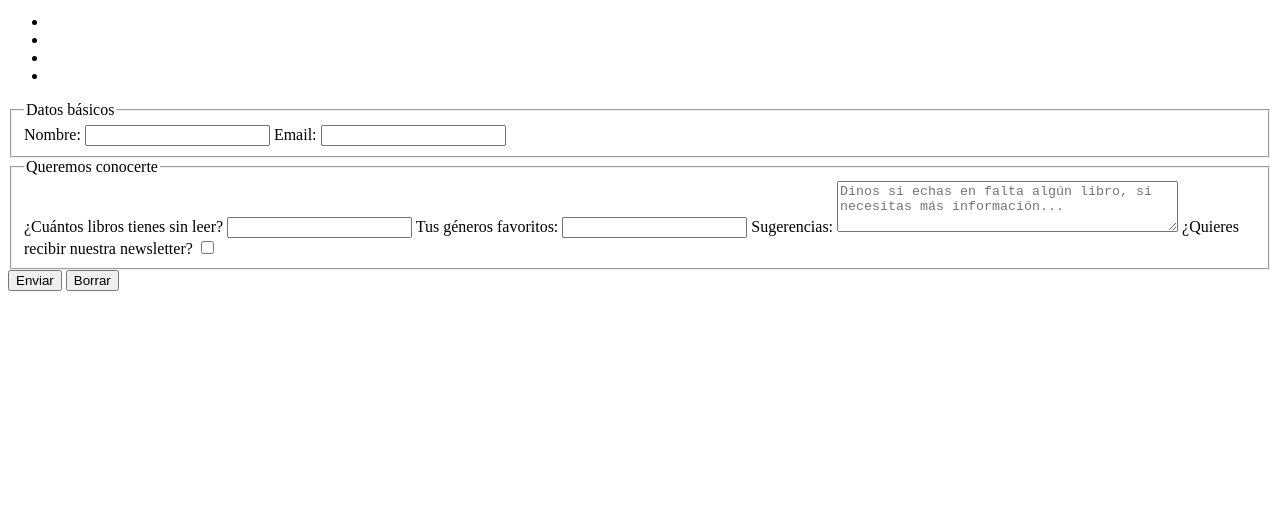
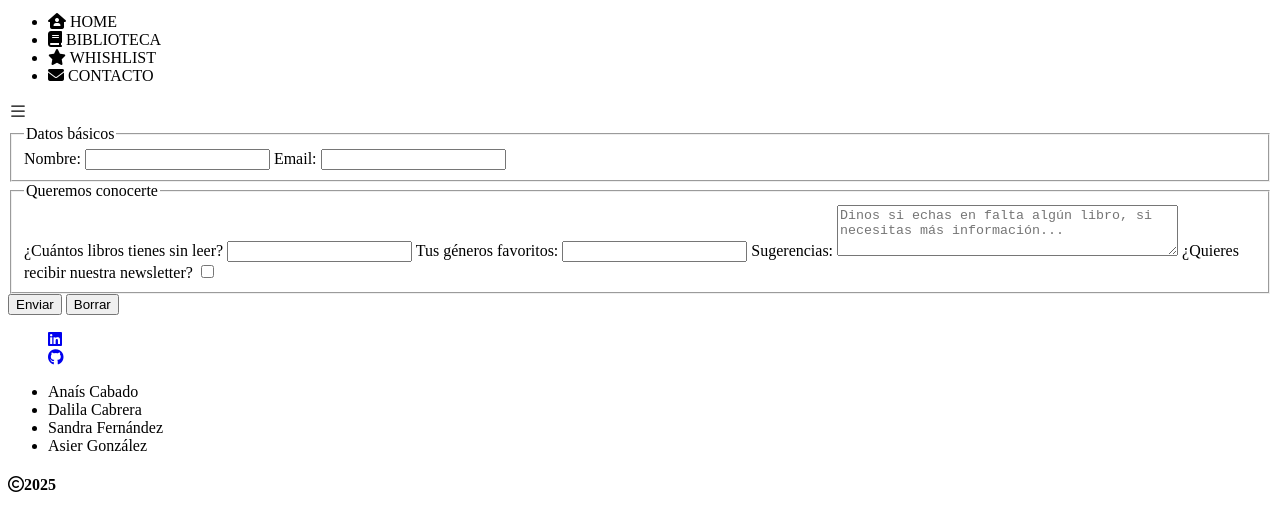
Before and after one commit to sanfermen/tsundoku, a plain HTML site: page index.html in a window 1280 px wide. Shown: the part 29-560 px from the top of the page. Drawn offline with Linux system fonts and the light colour scheme; a script that the page names is missing.

Commit message:
Header y footer hechos.

```diff
--- a/index.html
+++ b/index.html
@@ -5,6 +5,8 @@
     <meta charset="UTF-8">
     <meta name="viewport" content="width=device-width, initial-scale=1.0">
     <meta name="description" content="Tsundoku">
+
+	<link rel="stylesheet" href="https://cdnjs.cloudflare.com/ajax/libs/font-awesome/6.7.2/css/all.min.css" integrity="sha512-Evv84Mr4kqVGRNSgIGL/F/aIDqQb7xQ2vcrdIwxfjThSH8CSR7PBEakCr51Ck+w+/U6swU2Im1vVX0SVk9ABhg==" crossorigin="anonymous" referrerpolicy="no-referrer" />
 
 <!--     <link rel="stylesheet" href="css/styles.css"> -->
     <script defer type="module" src="./js/form.js"></script> <!--TODO Cambiar url a index-->
@@ -17,19 +19,21 @@
         <nav id="menu">
             <div class="menu__logo">
                 <a href="">
-                    <img src="" alt="logo-header" id="logo-header">
+                    <img src="./assets/imglogo.png" alt="logo-header" id="logo-header">
                 </a>
             </div>
             <div class="menu__burger">
                 <ul class="menu__burger-links" id="nav-apartados">
-                    <li class="menu__burger-link"></li>
-                    <li class="menu__burger-link"></li>
-                    <li class="menu__burger-link"></li>
-                    <li class="menu__burger-link"></li>
+                    <li class="menu__burger-link"><i class="fa-solid fa-house-user"></i> HOME</li>
+                    <li class="menu__burger-link"><i class="fa-solid fa-book"></i> BIBLIOTECA</li>
+                    <li class="menu__burger-link"><i class="fa-solid fa-star"></i> WHISHLIST</li>
+                    <li class="menu__burger-link"><i class="fa-solid fa-envelope"></i> CONTACTO</li>
                 </ul>
 
                 <div class="menu__burger-icon" onclick="toggleNav()">
-
+					<svg xmlns="http://www.w3.org/2000/svg" width="20" height="20" fill="currentColor" class="bi bi-list" viewBox="0 0 16 16">
+						<path fill-rule="evenodd" d="M2.5 12a.5.5 0 0 1 .5-.5h10a.5.5 0 0 1 0 1H3a.5.5 0 0 1-.5-.5m0-4a.5.5 0 0 1 .5-.5h10a.5.5 0 0 1 0 1H3a.5.5 0 0 1-.5-.5m0-4a.5.5 0 0 1 .5-.5h10a.5.5 0 0 1 0 1H3a.5.5 0 0 1-.5-.5"/>
+					  </svg>
                 </div>
             </div>
         </nav>
@@ -92,14 +96,26 @@
     <footer>
         <section id="social">
 
+			<ul class="social__links" style="list-style-type: none">
+                <li class="social__link"><a href="https//linkedin.com"><i class="fa-brands fa-linkedin"></i> </a></li>
+				<li class="social__link"><a href="https//github.com"><i class="fa-brands fa-github"></i></a></li>
+            </ul>
+
         </section>
 
         <section id="members">
 
+			<ul id="members__list">
+				<li class="members__list-member">Anaís Cabado</li>
+				<li class="members__list-member">Dalila Cabrera</li>
+				<li class="members__list-member">Sandra Fernández</li>
+				<li class="members__list-member">Asier González</li>
+			</ul>
+
         </section>
 
         <section id="copyright">
-
+			<h4 id="copyright__footer"><i class="fa-regular fa-copyright"></i></i>2025</h4>
         </section>
     </footer>
 </body>
--- /dev/null
+++ b/js/header.js
@@ -0,0 +1,4 @@
+function toggleNav() {
+    let nav = document.querySelector(".nav-apartados");
+    nav.classList.toggle("active");
+}
```
